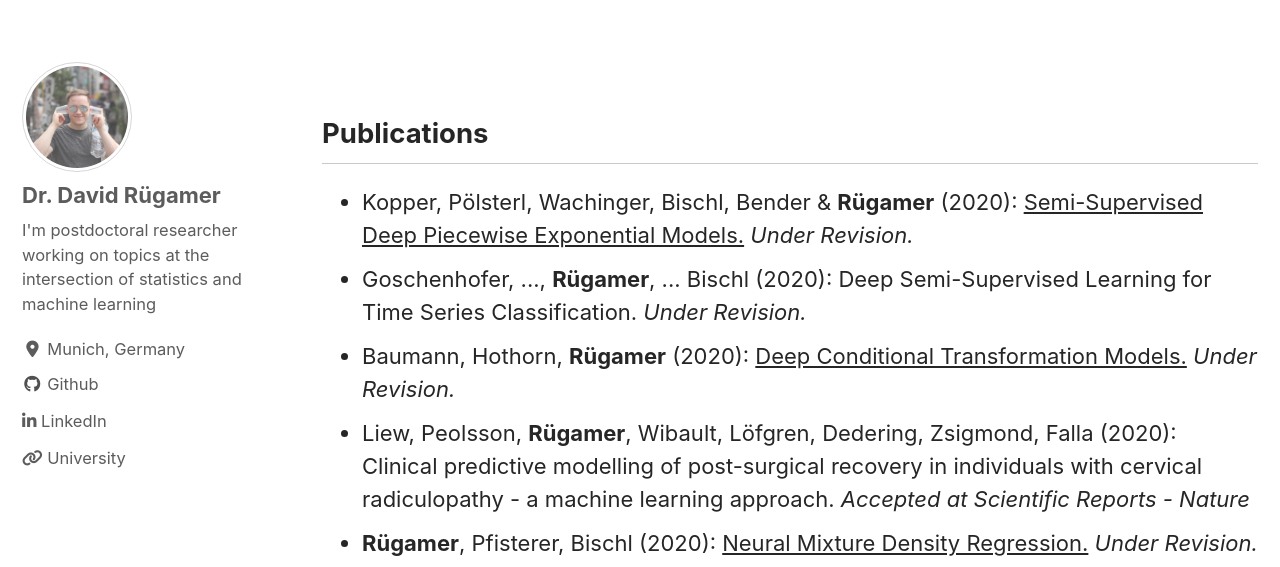
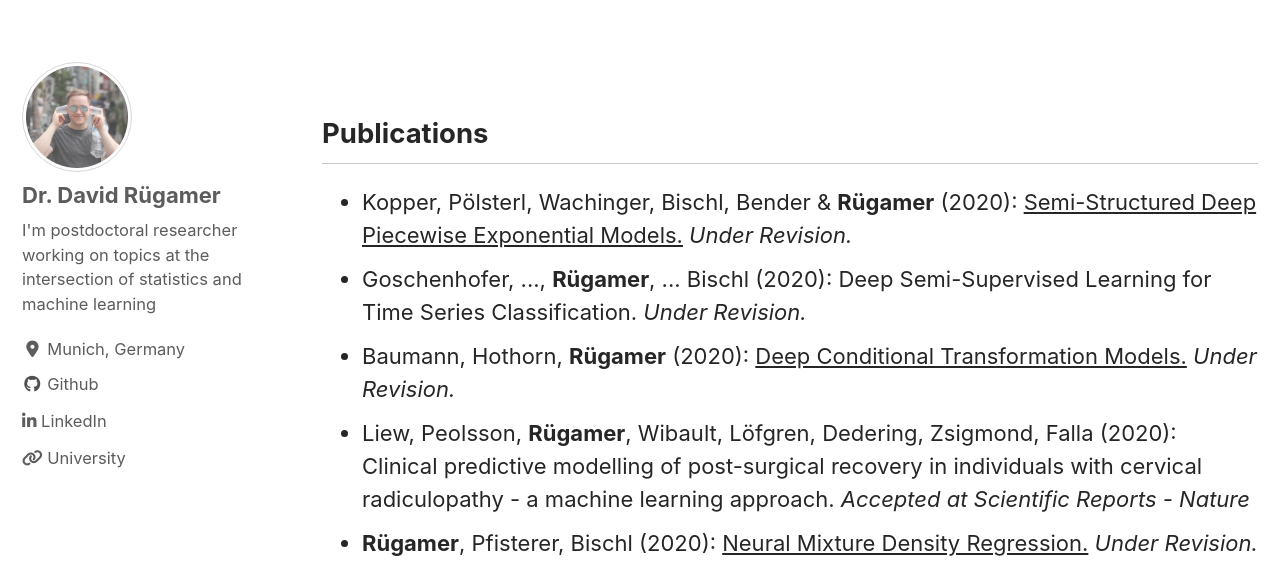
Before and after one commit to davidruegamer/davidruegamer.github.io, a Jekyll site: the page built from _pages/publications.md, in a window 1280 px wide and 900 px high, cut to the strip 333-900 px from the top of the window. Built offline with Jekyll 4.4.1, drawn with Linux system fonts in a browser that asks for light colours; cached includes are drawn as plain includes; nearby versions of some CDN libraries; comment, search, counter and statistics services are not loaded; a style sheet for code colours, icons or effects is not loaded.

Commit message:
fix typo

```diff
--- a/_pages/publications.md
+++ b/_pages/publications.md
@@ -15,7 +15,7 @@
 ---------------
 
 <ul>
-<li> Kopper, P&ouml;lsterl, Wachinger, Bischl, Bender & <b>R&uuml;gamer</b> (2020): <a href="https://arxiv.org/abs/2011.05824">Semi-Supervised Deep Piecewise Exponential Models.</a> <i>Under Revision.</i></li>
+<li> Kopper, P&ouml;lsterl, Wachinger, Bischl, Bender & <b>R&uuml;gamer</b> (2020): <a href="https://arxiv.org/abs/2011.05824">Semi-Structured Deep Piecewise Exponential Models.</a> <i>Under Revision.</i></li>
 <li> Goschenhofer, ..., <b>R&uuml;gamer</b>, ... Bischl (2020): Deep Semi-Supervised Learning for Time Series Classification. <i>Under Revision.</i></li>
 <li> Baumann, Hothorn, <b>R&uuml;gamer</b> (2020): <a href="https://arxiv.org/abs/2010.07860">Deep Conditional Transformation Models.</a> <i>Under Revision.</i></li>
 <li> Liew, Peolsson, <b>R&uuml;gamer</b>, Wibault, L&ouml;fgren, Dedering, Zsigmond, Falla (2020): Clinical predictive modelling of post-surgical recovery in individuals with cervical radiculopathy - a machine learning approach. <i>Accepted at Scientific Reports - Nature</i></li>
```
